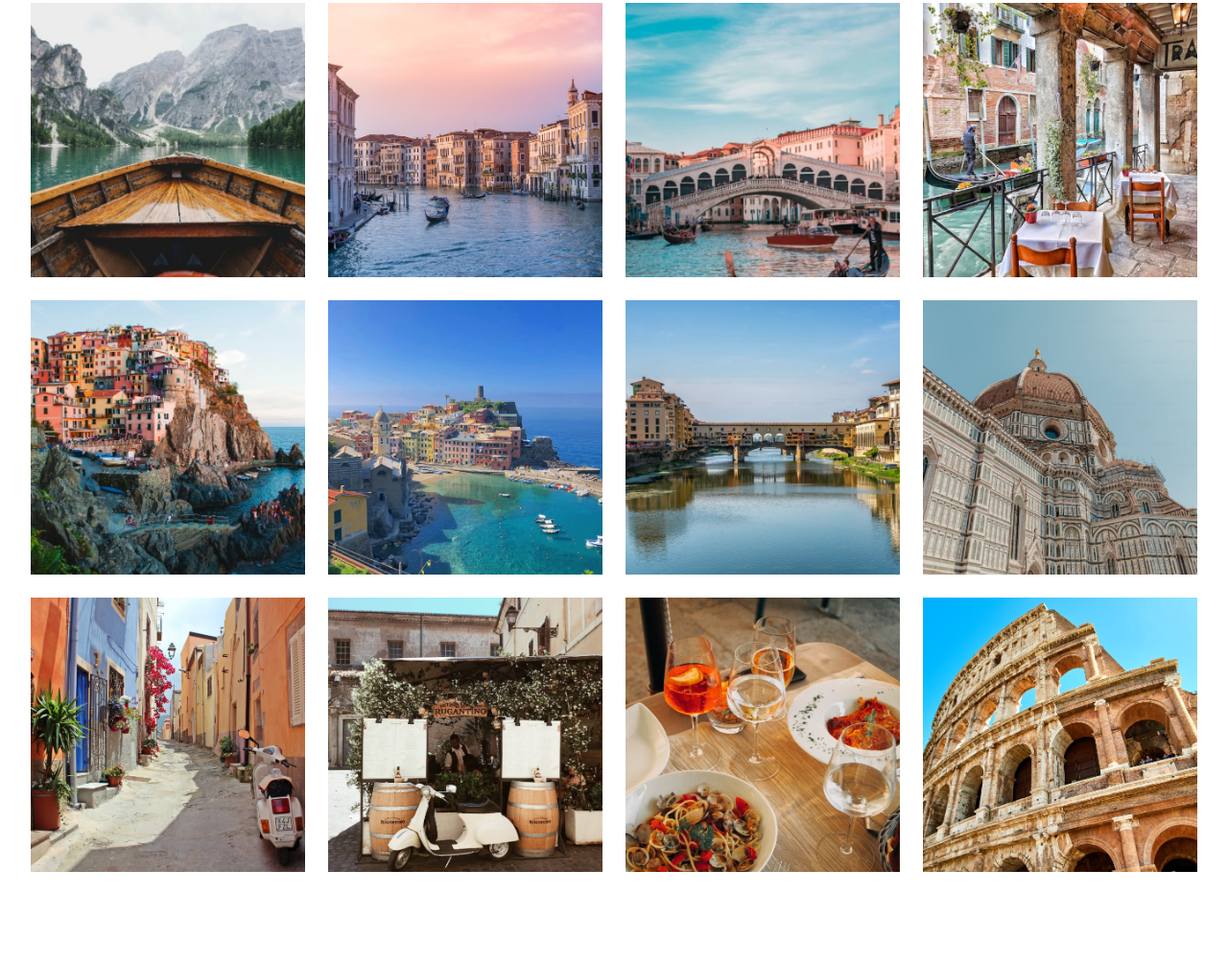
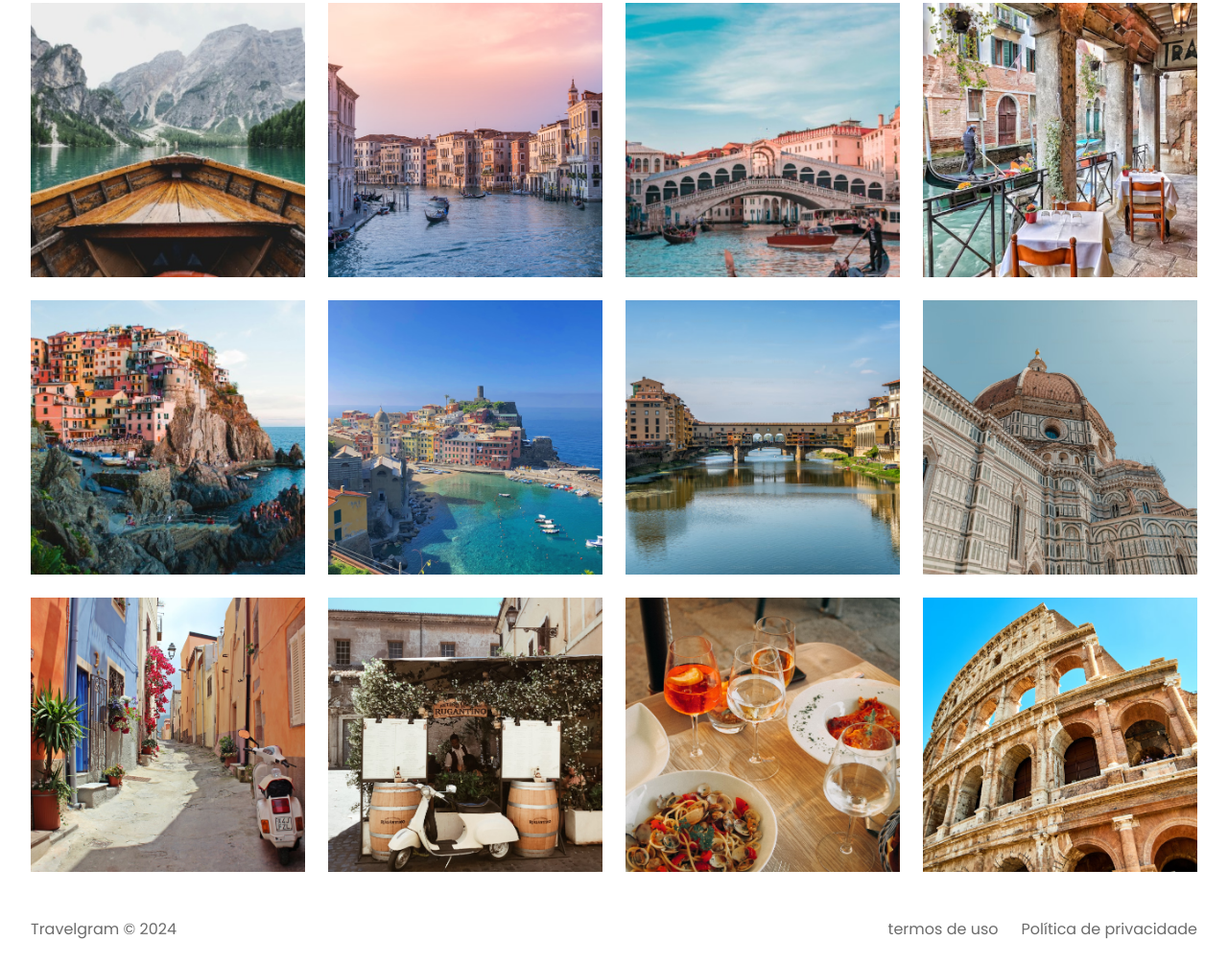
Before and after one commit to Vinicius-2a/02---Travelgram, a plain HTML site: page index.html in a window 1280 px wide. Shown: the part 357-1362 px from the top of the page at 96% size. Before the commit the page ends 1290 px from the top, so only its background shows below. Drawn offline with Linux system fonts and the light colour scheme.

Commit message:
footer ok

```diff
--- a/index.html
+++ b/index.html
@@ -63,5 +63,10 @@
         <img src="assets/img/Image 11.png" />
         <img src="assets/img/Image 12.png" />
     </main>
+    <footer class="container">
+        <span>Travelgram &copy; 2024</span>
+        <span>termos de uso</span>
+        <span>Política de privacidade</span>
+    </footer>
 </body>
 </html>
--- /dev/null
+++ b/style/footer.css
@@ -0,0 +1,9 @@
+footer {
+    display: flex;
+    gap: 24px;
+    padding-block: 24px;
+}
+
+footer span:first-child {
+    margin-right: auto;
+}
--- a/style/index.css
+++ b/style/index.css
@@ -2,3 +2,4 @@
 @import url(nav.css);
 @import url(header.css);
 @import url(main.css);
+@import url(footer.css);
```
